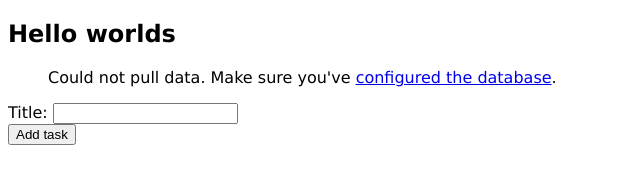
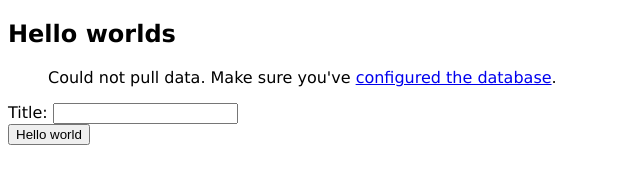
Before and after one commit to tingzcb/tasks-demo, a plain HTML site: page public/index.html in a window 1280 px wide. Shown: the full height of the page, 0-640 px from the left. Drawn offline with Linux system fonts and the light colour scheme; no server answers.

Commit message:
Update index.html
add Hello world

```diff
--- a/public/index.html
+++ b/public/index.html
@@ -21,7 +21,7 @@
             <label for="name">Title: </label><input type="text" id="task-title" />
         </div>
         <div>
-            <button type="button" id="task-register">Add task</button>
+            <button type="button" id="task-register">Hello world</button>
         </div>
     </article>
     <script src="./local-index.js"></script>
```
